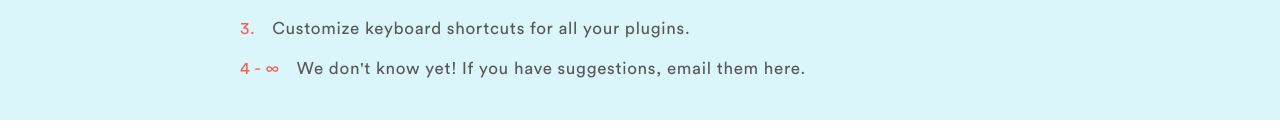
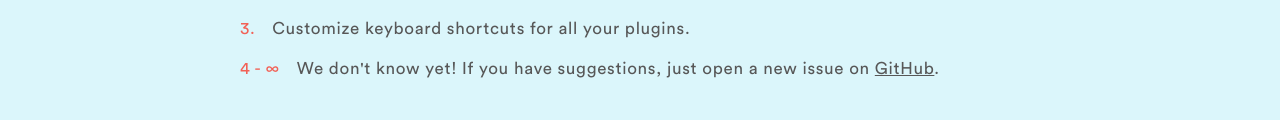
Before and after one commit to buzzfeed/Sketch-Toolbox, a plain HTML site: page index.html in a window 1280 px wide. Shown: the part 660-800 px from the top of the page. Drawn offline with nearby package versions, Linux system fonts and the light colour scheme.

Commit message:
fixed email link

```diff
--- a/index.html
+++ b/index.html
@@ -35,7 +35,7 @@
 				<div class="desc-item"><span class="num">1.</span> Better organization and metadata for each plugin.</div>
 				<div class="desc-item"><span class="num">2.</span> Sort plugins by newest, most starred, and currently trending.</div>
 				<div class="desc-item"><span class="num">3.</span> Customize keyboard shortcuts for all your plugins.</div>
-				<div class="desc-item"><span class="num">4 - &infin;</span> We don't know yet! If you have suggestions, email them here.</div>
+				<div class="desc-item"><span class="num">4 - &infin;</span> We don't know yet! If you have suggestions, just open a new issue on <a href="http://github.com/shahruz/Sketch-Toolbox">GitHub</a>.</div>
 			</div>
 		</section>
 		<section id="screenshot">
--- a/site.css
+++ b/site.css
@@ -63,6 +63,10 @@ section#description h4 {
 
 section#description h4.future {
 	margin-top: 50px;
+}
+
+section#description a {
+	color: #575757;
 }
 
 section#description .desc-item {
```
